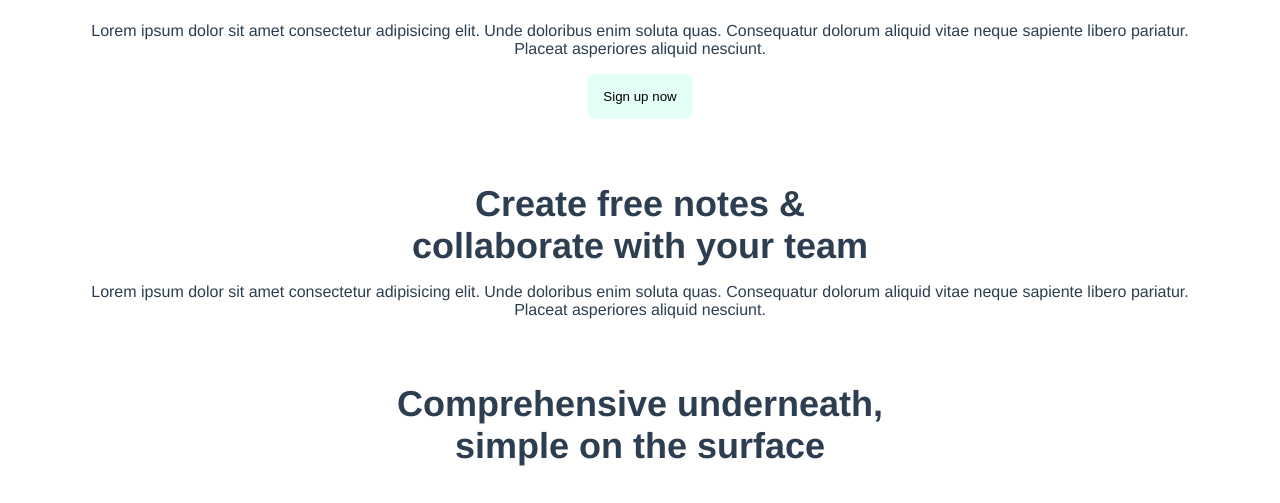
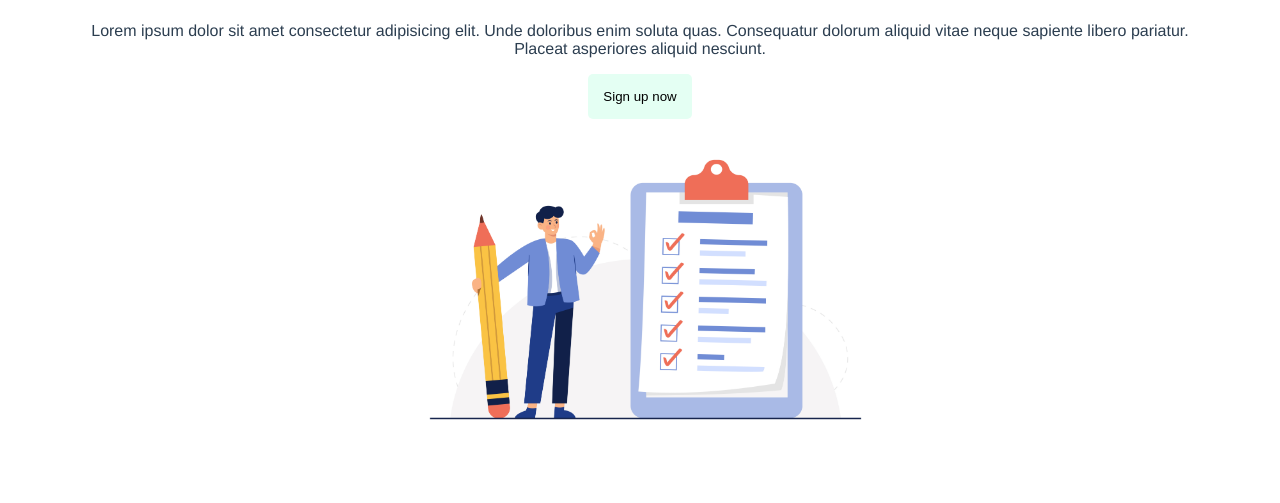
Before and after one commit to EgoLydia/cca-notes-application, a Vue app: page / in a window 1280 px wide. Shown: the part 188-691 px from the top of the page. Built offline with nearby package versions, Linux system fonts and the light colour scheme.

Commit message:
Added images

```diff
--- a/src/components/LandingPage.vue
+++ b/src/components/LandingPage.vue
@@ -8,6 +8,9 @@
         libero pariatur. Placeat asperiores aliquid nesciunt.
       </p>
       <button><router-link to="/signup">Sign up now</router-link></button>
+      <div>
+        <img src="@/assets/Checklist.jpg" alt="checklist" />
+      </div>
     </section>
     <section>
       <h1>Create free notes & collaborate with your team</h1>
@@ -16,6 +19,7 @@
         enim soluta quas. Consequatur dolorum aliquid vitae neque sapiente
         libero pariatur. Placeat asperiores aliquid nesciunt.
       </p>
+      <img src="@/assets/team.jpg" alt="team collaboration" />
     </section>
     <section>
       <h1>Comprehensive underneath, simple on the surface</h1>
@@ -59,6 +63,9 @@ export default {
 </script>
 
 <style scoped>
+img {
+  max-width: 500px;
+}
 .info {
   display: flex;
   margin-top: 16px;
```
